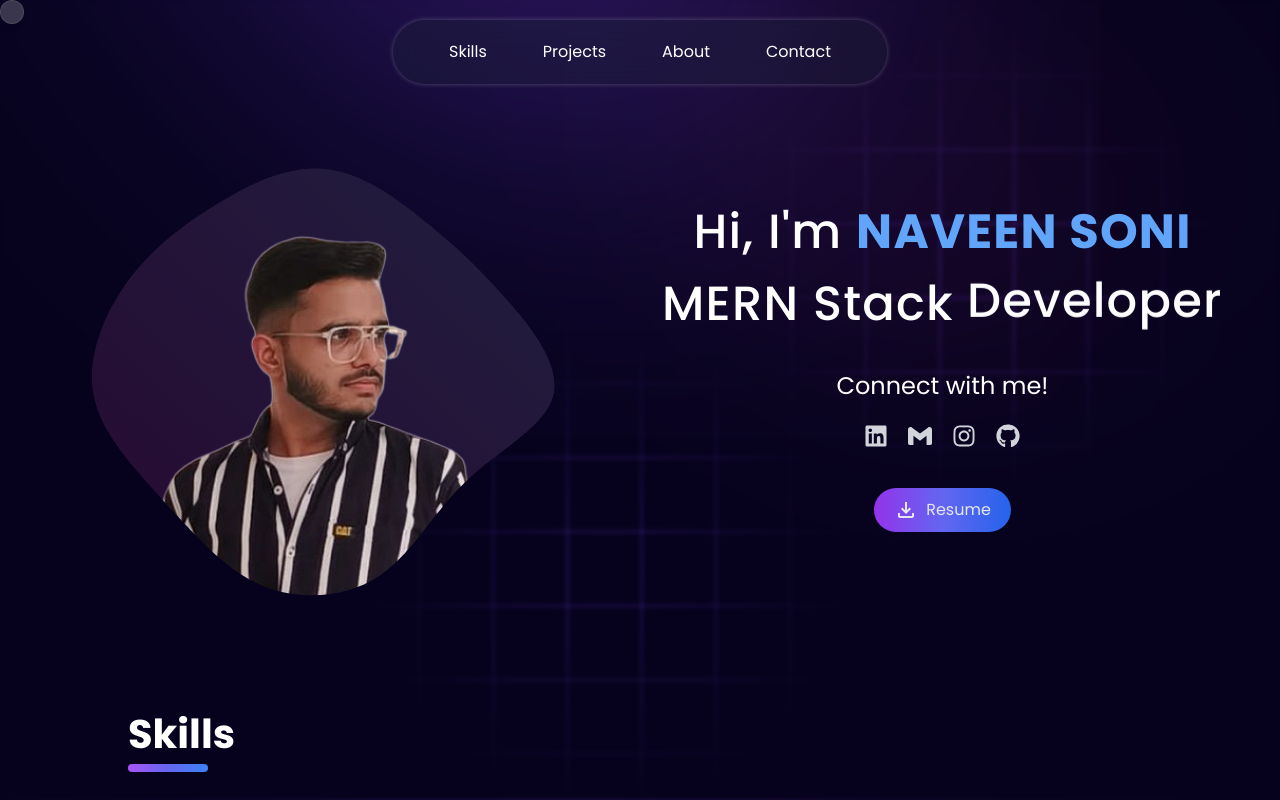
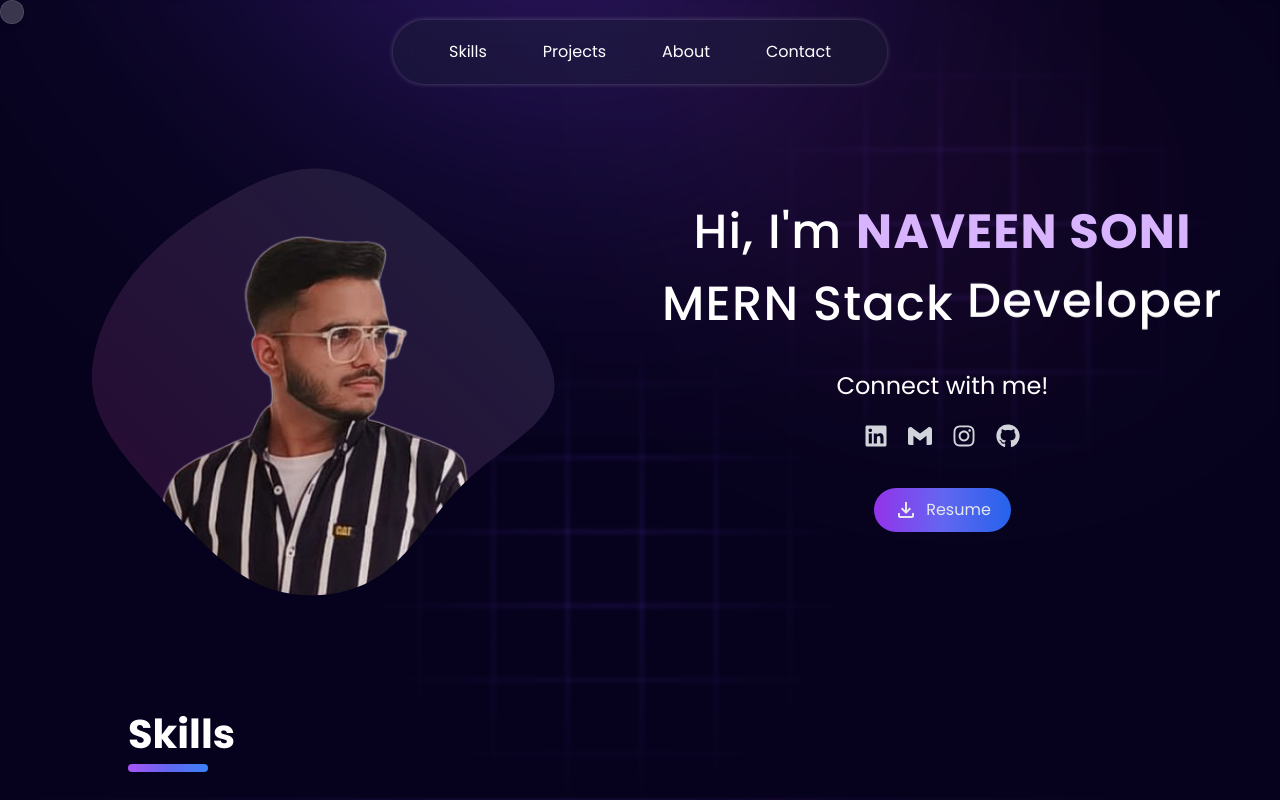
Before and after one commit to soni-naveen/Portfolio-React, a React (Vite) app: page / in a window 1280 px wide. Shown: the top 800 px of the page. Built offline with nearby package versions, Linux system fonts and the light colour scheme.

Commit message:
intro color changes

```diff
--- a/src/components/Intro.jsx
+++ b/src/components/Intro.jsx
@@ -63,7 +63,7 @@ export default function Intro() {
         </Animate>
         <div>
           <div className="text-white text-center font-poppins px-3 text-clamp1 font-medium tracking-wide mb-5 sm:mb-7">
-            Hi, I'm <span className="font-bold text-blue-400">NAVEEN SONI</span> <br />{" "}
+            Hi, I'm <span className="font-bold text-purple-300">NAVEEN SONI</span> <br />{" "}
             <BlurText
               text="MERN Stack Developer"
               delay={300}
```
